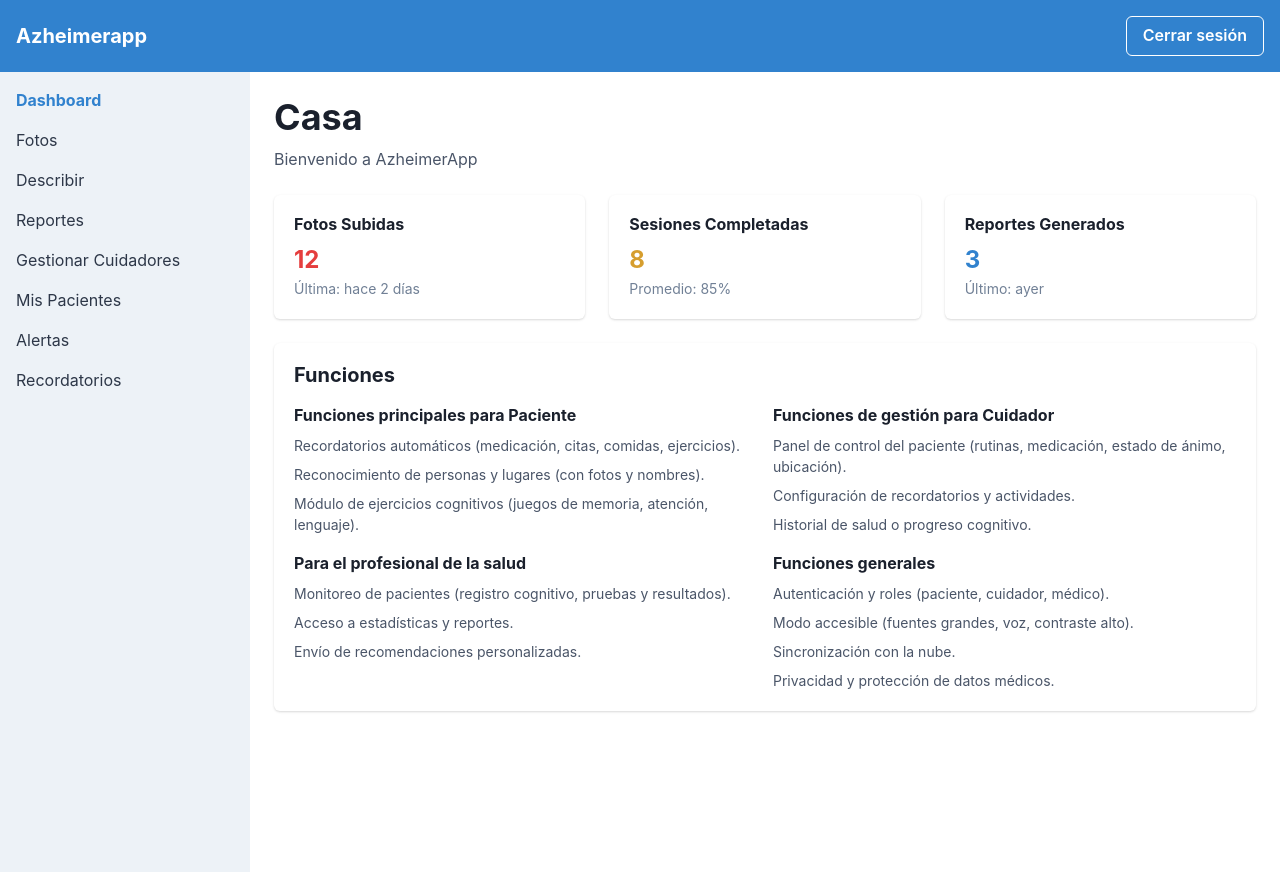
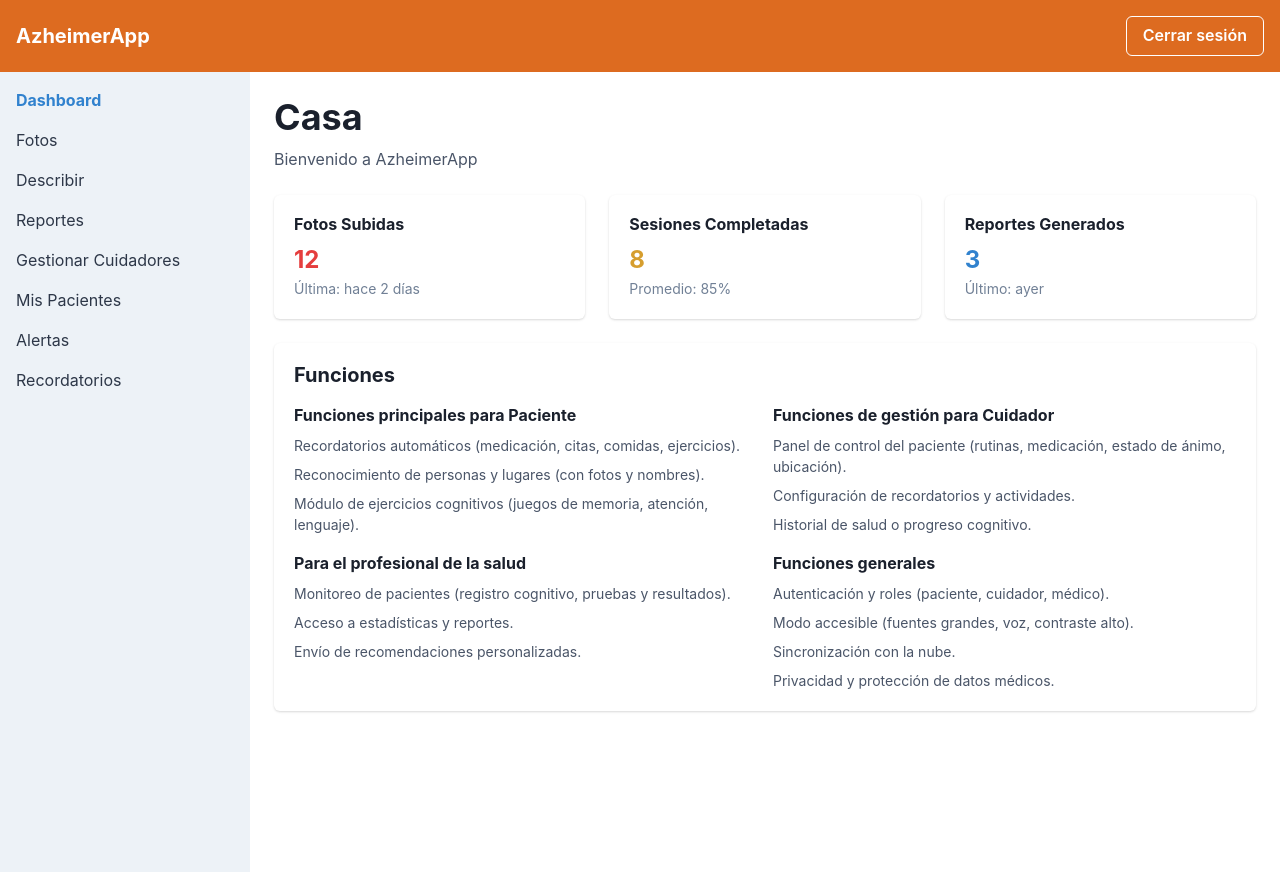
Before and after one commit to VictoriaGallo/proyecto1, a React (Vite) app in the folder frontend/: page / in a window 1280 px wide. Built offline with nearby package versions, Linux system fonts and the light colour scheme; sample sign-in values are in the browser's storage.

Commit message:
Change Navbar background color and fix typo

```diff
--- a/frontend/src/components/Layout/Navbar.tsx
+++ b/frontend/src/components/Layout/Navbar.tsx
@@ -10,9 +10,9 @@ export function Navbar() {
   };
 
   return (
-    <Box bg="blue.500" color="white" p={4}>
+    <Box bg="orange.500" color="white" p={4}>
       <Flex align="center">
-        <Heading size="md">Azheimerapp</Heading>
+        <Heading size="md">AzheimerApp</Heading>
         <Spacer />
         <Button variant="outline" colorScheme="white" onClick={handleSignOut}>
           Cerrar sesión
```
